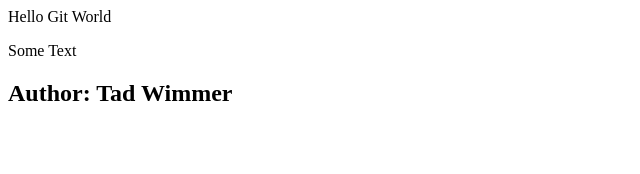
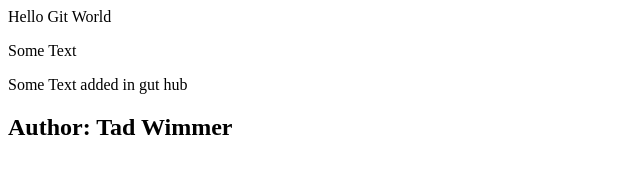
Before and after one commit to tadwimmer/GitGitHubMasterclass, a plain HTML site: page index.html in a window 1280 px wide. Shown: the whole page, without its empty margins (0-640 px from the left). Drawn offline with Linux system fonts and the light colour scheme.

Commit message:
Added on Git hub

```diff
--- a/index.html
+++ b/index.html
@@ -3,4 +3,8 @@
     <p>Some Text</[>
 </div>
 
+<div>
+    <p>Some Text added in gut hub</[>
+</div>
+
 <h2>Author: Tad Wimmer </h2>
```
